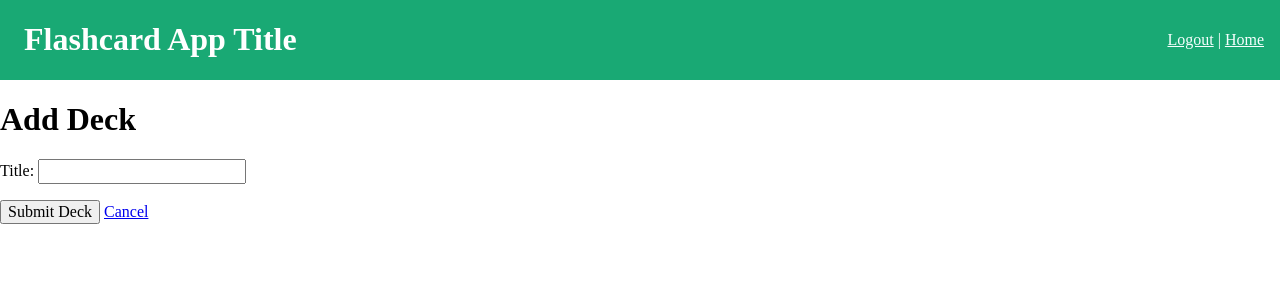
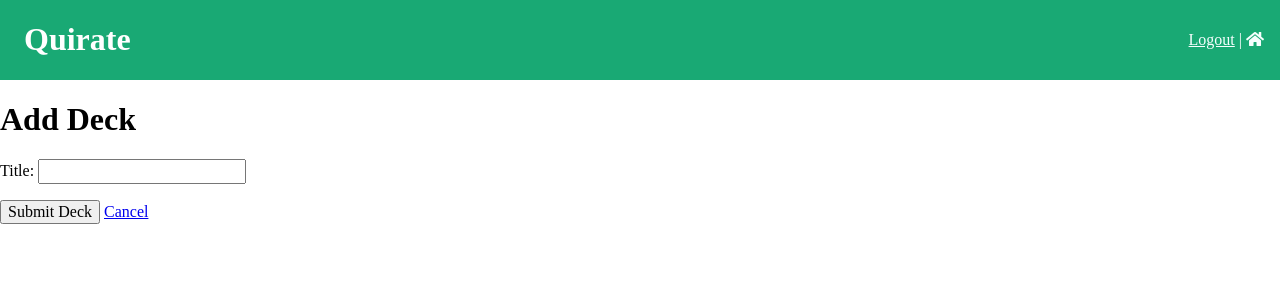
Before and after one commit to Momentum-Team-10/django-duplex-team-ravenclaw, a Django app: page /add_deck/ in a window 1280 px wide. Shown: the top 300 px of the page. Run offline with Django 3.2, Linux system fonts and the light colour scheme; the visitor is signed in with stand-in values (Sample User, id 1).

Commit message:
Added Home icon to main toolbar

```diff
--- a/templates/base.html
+++ b/templates/base.html
@@ -5,8 +5,9 @@
 <head>
   <meta charset="UTF-8">
   <meta name="viewport" content="width=device-width, initial-scale=1.0">
-  <title>Flashcard App Title</title>
+  <title>Quirate</title>
   <link rel="stylesheet" href="{% static 'css/tachyons.min.css' %}">
+  <link rel="stylesheet" href="{% static 'fontawesome/css/all.min.css' %}">
   <link rel="stylesheet" href="{% static 'css/style.css' %}" />
 
 {% block javascript %} {% endblock javascript %}
@@ -15,10 +16,10 @@
 <body>
     <header class="flex items-center justify-between bg-green white ph3">
         <div id="title">
-          <h1 class="white ml2">Flashcard App Title</h1>
+          <h1 class="white ml2">Quirate</h1>
         </div>
         <div id="account-menu">
-            {% if request.user.is_authenticated %} <a class="washed-blue" href="/accounts/logout/">Logout</a> | <a class="washed-blue" href="/">Home</a>
+            {% if request.user.is_authenticated %} <a class="washed-blue" href="/accounts/logout/">Logout</a> | <a class="washed-blue" href="/"><i class="fas fa-home"></i></a>
             {% else %} <a class="washed-blue" href="/accounts/login/">Login</a> | <a class="washed-blue" href="/accounts/register/">Register</a> {% endif %}
         </div>
     </header>
```
